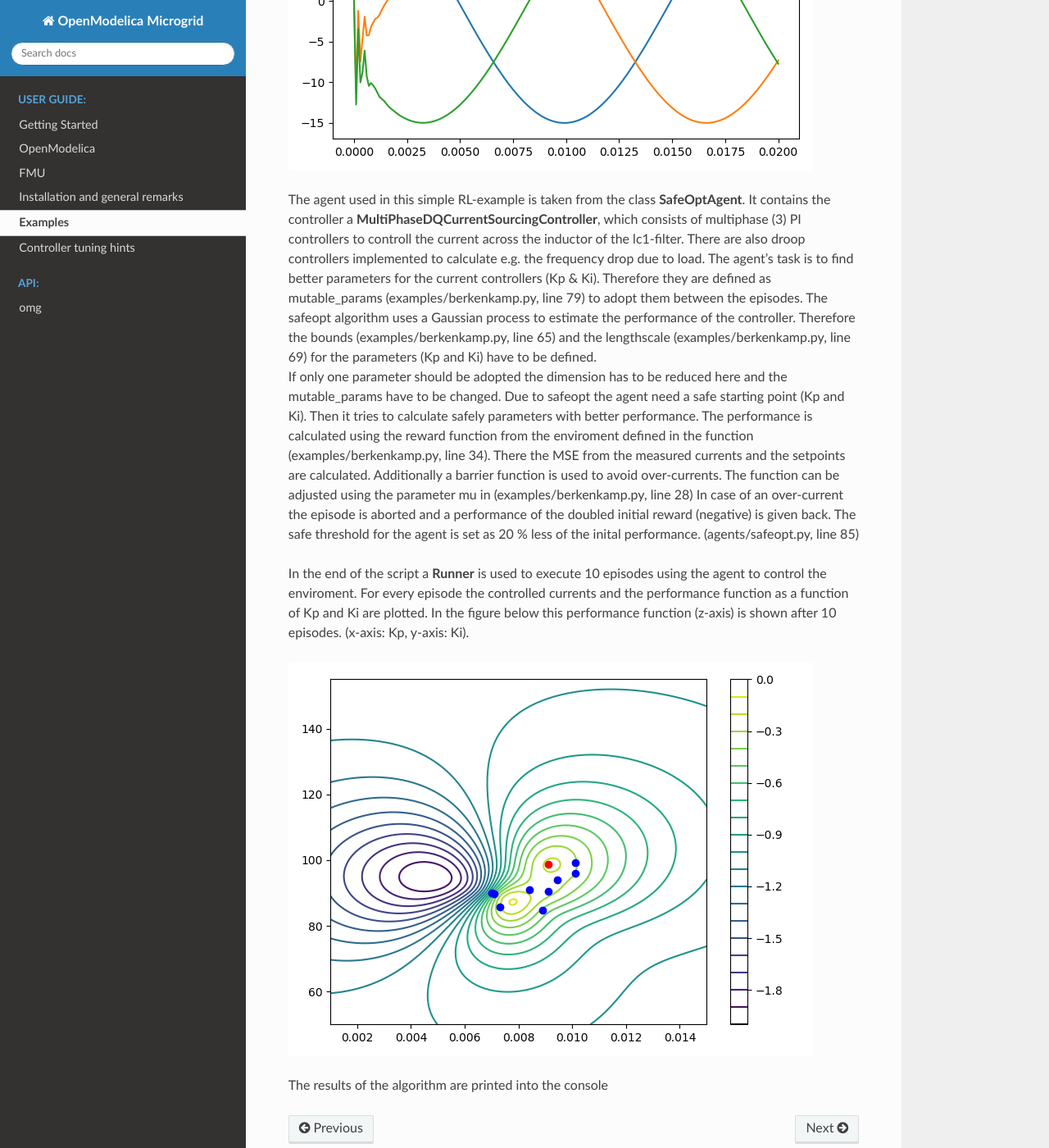
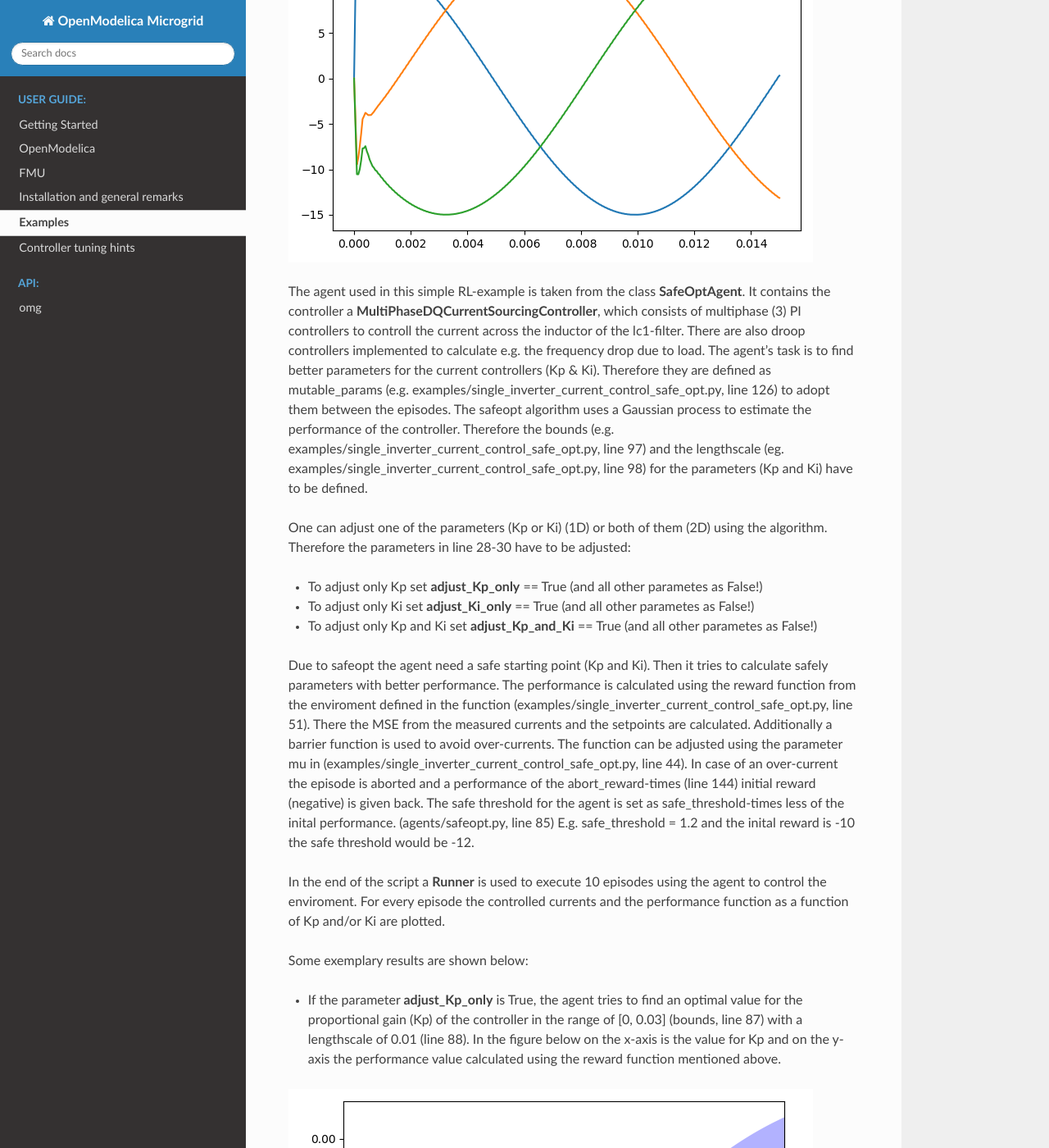
Before and after one commit to upb-lea/openmodelica-microgrid-gym, a Sphinx documentation site: the page built from docs/parts/user_guide/examples.md, in a window 1280 px wide and 1400 px high, scrolled down 3194 px. Shown: the whole window at 82% size. Built offline with Sphinx 7.4.7 and the Read the Docs theme 2.0.0, drawn with Linux system fonts in a browser that asks for light colours; some of the changed text lies outside the part shown.

Commit message:
Documenting single inverter example in userguide

```diff
--- a/docs/parts/user_guide/examples.md
+++ b/docs/parts/user_guide/examples.md
@@ -39,55 +39,122 @@ Clicking through the components until reaching the variable will show the whole
 The parameters of the controller like the control frequency delta_t, the voltage, frequency or droop characteristics can be set directly in the main function.
 
 
-####Berkenkamp.py
+####single_inverter_current_control_safe_opt.py
 
 
-This example uses an optimization methode developed by Berkenkamp et al. (https://arxiv.org/abs/1509.01066) called Safe
-Controller Optimization - safeopt - which is using a Gaussian process and Bayesian optimization to safely determine
-"optimal" controller parameters.
-The application is an three phase inverter connected via filters (lc1 and lc2) to a load (rl1) and is shown in the
+In this example a three phase inverter is supplying via a filter (lc1) a load (rl1) like shown in the
 figure below.
+From that model a FMU is built to create the environment.
 
 ![](../pictures/Modell.png)
+
+An optimization methode developed by Berkenkamp et al. (https://arxiv.org/abs/1509.01066) called Safe
+Controller Optimization - safeopt - is used which takes a Gaussian process and Bayesian optimization to safely determine
+"optimal" controller parameters.
+The goal of the standard PI current controller is to supply a 15 A d-current to the load.
+
 
 The [generated FMU](fmu.html) is used in the environment to build up a gym env like the examples from OpenAI Gym
 (https://gym.openai.com/).
 The gym enviroment is defined in (examples/berkenkamp.py, line 103).
 It generates a gym environment using
- - reward function (line 34)
+ - reward function (line 51)
  - Plotting the inductor values (current) from the lc1-filter (which should be controlled) like shown in the figure below
- - Simulating 200 timesteps of delta_t
- - Of the FMU grid.network_singleInverter.fmu (Generated from the model in the plot abouve)
+ - Simulating 300 timesteps of delta_t of the FMU grid.network_singleInverter.fmu (Generated from the model in the plot abouve)
  - Using the setpoints for the inverters (modulation indices) i1p{1,2,3} as inputs
  - and the inductor currents and capactitor voltages of lc1-filter as ouptuts
 
-![](../pictures/i_abc_bk.png)
+![](../pictures/i_abc_bk_kp15_Ki121.png)
 
 The agent used in this simple RL-example is taken from the class __SafeOptAgent__.
 It contains the controller a __MultiPhaseDQCurrentSourcingController__, which consists of multiphase (3) PI controllers
 to controll the current across the inductor of the lc1-filter.
 There are also droop controllers implemented to calculate e.g. the frequency drop due to load.
 The agent's task is to find better parameters for the current controllers (Kp & Ki).
-Therefore they are defined as mutable_params (examples/berkenkamp.py, line 79) to adopt them between the episodes.
+Therefore they are defined as mutable_params (e.g. examples/single_inverter_current_control_safe_opt.py, line 126) to
+adopt them between the episodes.
 The safeopt algorithm uses a Gaussian process to estimate the performance of the controller.
-Therefore the bounds (examples/berkenkamp.py, line 65) and the lengthscale (examples/berkenkamp.py, line 69) for the
+Therefore the bounds (e.g. examples/single_inverter_current_control_safe_opt.py, line 97) and the
+lengthscale (eg. examples/single_inverter_current_control_safe_opt.py, line 98) for the
 parameters (Kp and Ki) have to be defined.
-If only one parameter should be adopted the dimension has to be reduced here and the mutable_params have to be changed.
+
+One can adjust one of the parameters (Kp or Ki) (1D) or both of them (2D) using the algorithm.
+Therefore the parameters in line 28-30 have to be adjusted:
+- To adjust only Kp set __adjust_Kp_only__ == True (and all other parametes as False!)
+- To adjust only Ki set __adjust_Ki_only__ == True (and all other parametes as False!)
+- To adjust only Kp and Ki set __adjust_Kp_and_Ki__ == True (and all other parametes as False!)
+
 Due to safeopt the agent need a safe starting point (Kp and Ki). Then it tries to calculate safely parameters with
 better performance.
 The performance is calculated using the reward function from the enviroment defined in the function
-(examples/berkenkamp.py, line 34).
+(examples/single_inverter_current_control_safe_opt.py, line 51).
 There the MSE from the measured currents and the setpoints are calculated.
 Additionally a barrier function is used to avoid over-currents.
-The function can be adjusted using the parameter mu in (examples/berkenkamp.py, line 28)
-In case of an over-current the episode is aborted and a performance of the doubled initial reward (negative) is given
-back.
-The safe threshold for the agent is set as 20 % less of the inital performance. (agents/safeopt.py, line 85)
+The function can be adjusted using the parameter mu in (examples/single_inverter_current_control_safe_opt.py, line 44).
+In case of an over-current the episode is aborted and a performance of the abort_reward-times (line 144) initial reward
+(negative) is given back.
+The safe threshold for the agent is set as safe_threshold-times less of the inital performance. (agents/safeopt.py, line 85)
+E.g. safe_threshold = 1.2 and the inital reward is -10 the safe threshold would be -12.
 
 In the end of the script a __Runner__ is used to execute 10 episodes using the agent to control the enviroment.
-For every episode the controlled currents and the performance function as a function of Kp and Ki are plotted.
-In the figure below this performance function (z-axis) is shown after 10 episodes. (x-axis: Kp, y-axis: Ki).
+For every episode the controlled currents and the performance function as a function of Kp and/or Ki are plotted.
 
-![](../pictures/kp_kp_J.png)
+Some exemplary results are shown below:
 
-The results of the algorithm are printed into the console
+- If the parameter __adjust_Kp_only__ is True, the agent tries to find an optimal value for the proportional gain (Kp)
+ of the controller in the range of [0, 0.03] (bounds, line 87) with a lengthscale of 0.01 (line 88).
+ In the figure below on the x-axis is the value for Kp and on the y-axis the performance value calculated using the
+ reward function mentioned above.
+
+
+![](../pictures/kp_J.png)
+
+- If the parameter __adjust_Ki_only__ is True, the agent tries to find an optimal value for the integral gain (Ki)
+ of the controller in the range of [0, 300] (bounds, line 92) with a lengthscale of 50 (line 93).
+ In the figure below on the x-axis is the value for Ki and on the y-axis the performance value calculated using the
+ reward function mentioned above.
+
+
+![](../pictures/ki_J.png)
+
+ The - due to the algorithm - "unsafe" point on the right (for Kp as well as for Ki) is not due to overcurrent but due
+ to bad performance due to  permanent control error.
+ The resulting currents for Kp = 0.01 and Ki = 0 is shown in the picture below.
+ Due to the high error compared to the reference value (15 A d-current), the performance is as bad as the algorithm
+ deifnes it as unsafe - in comparison to the performance reached using the intial controller parameters.
+
+
+ ![](../pictures/i_abc_ki_J_bad.png)
+
+
+ - If the parameter __adjust_Kp_and_Ki__ is True, the agent tries to find an optimal value for the propotional gain (Kp)
+  as well as for the integral gain (Ki) of the controller in the ranges of [0, 0.03] and a lengthscale of 0.01 for Kp
+  and a range of [0, 300] and a lengthscale of 50 for Ki.
+ In the figure below on the x-axis is the value for Kp, the y-axis the value for Ki and the z-axis the performance value
+  calculated using the reward function.
+
+![](../pictures/kp_ki_J.png)
+
+The results of the algorithm are printed into the console in the form like below:
+
+Iteration, performance J, Params [Kp, Ki]
+
+           J                                      Params
+    0  -0.527522                                [0.01, 10.0]
+    1  -0.442648    [0.01517286546392185, 14.85163114970222]
+    2  -0.318154    [0.01426989823624961, 44.96747682456248]
+    3  -0.296940   [0.007935547159879385, 63.12800825929393]
+    4  -0.286636    [0.01482713453607815, 88.70170996759624]
+    5  -0.286815  [0.006770598304777539, 108.12303673537075]
+    6  -0.280167  [0.013261084415467694, 135.24448051372738]
+    7  -0.313204   [0.02201710533671064, 56.446583269542394]
+    8  -1.387003  [0.022868977920736434, 108.40140778199653]
+    9  -0.304403   [0.002145673177669012, 55.14569829606201]
+    10 -0.480421   [0.026197353734745858, 22.29566509028389]
+    11 -1.097157  [0.0055262530542335535, 157.4879776902759]
+    12 -0.391706                    [0.0, 17.86728037560901]
+    13 -1.307038                    [0.0, 106.0724160092763]
+    14 -1.561142                    [0.03, 42.1020413015999]
+
+The best performance in this short example of -0.280167 produces the parameterset of Kp = 0.0132...
+and Ki = 135.244...
```
Also changed, not shown: docs/parts/pictures/Modell.png, docs/parts/pictures/i_abc_bk_kp15_Ki121.png (added), docs/parts/pictures/i_abc_ki_J_bad.png (added), docs/parts/pictures/i_abc_kp_J_bad.png (added), docs/parts/pictures/ki_J.png (added), docs/parts/pictures/kp_J.png (added), docs/parts/pictures/kp_ki_J.png (added), docs/parts/pictures/kp_kp_J.png.
